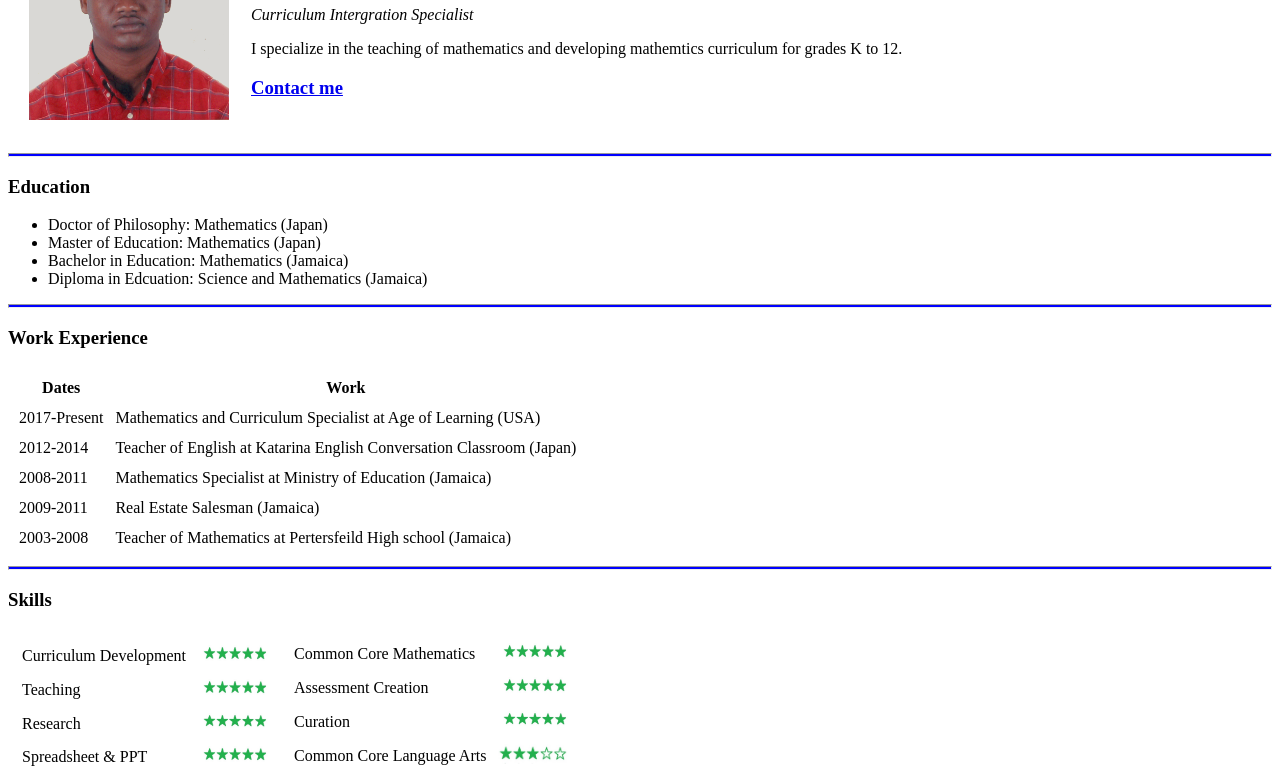
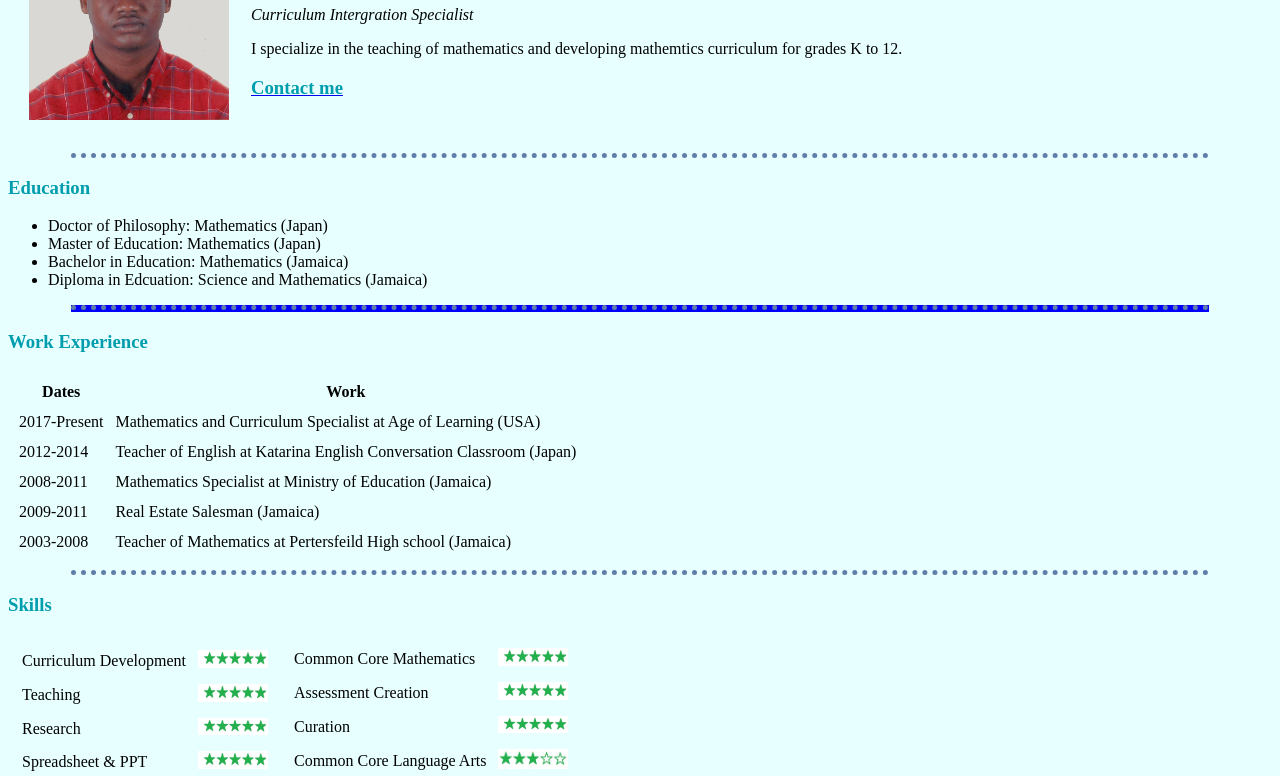
Before and after one commit to LloydMunroe/CV, a plain HTML site: page index.html in a window 1280 px wide. Shown: the part 109-885 px from the top of the page. Drawn offline with Linux system fonts and the light colour scheme; files that its build step writes are made by us from their sources.

Commit message:
Update index.html

```diff
--- a/index.html
+++ b/index.html
@@ -3,6 +3,7 @@
   <head>
     <meta charset="utf-8">
     <title>Kayan Lloyd Munroe</title>
+    <link rel ="stylesheet" href="css/Styles.css">
   </head>
   <body>
     <table cellspacing ="20">
@@ -14,7 +15,7 @@
         <a href="contact.html"><h3>Contact me</h3></a></td>
       </tr>
     </table>
-  <hr style="height:2px; color:blue; background-color:blue">
+  <hr>
     <h3>Education</h3>
     <ul>
       <li> Doctor of Philosophy: Mathematics (Japan)</li>
@@ -56,7 +57,7 @@
       <tfoot>
       </tfoot>
     </table>
-    <hr style="height:2px; color:blue; background-color:blue">
+    <hr>
     <h3> Skills</h3>
     <table>
       <tr>
```
